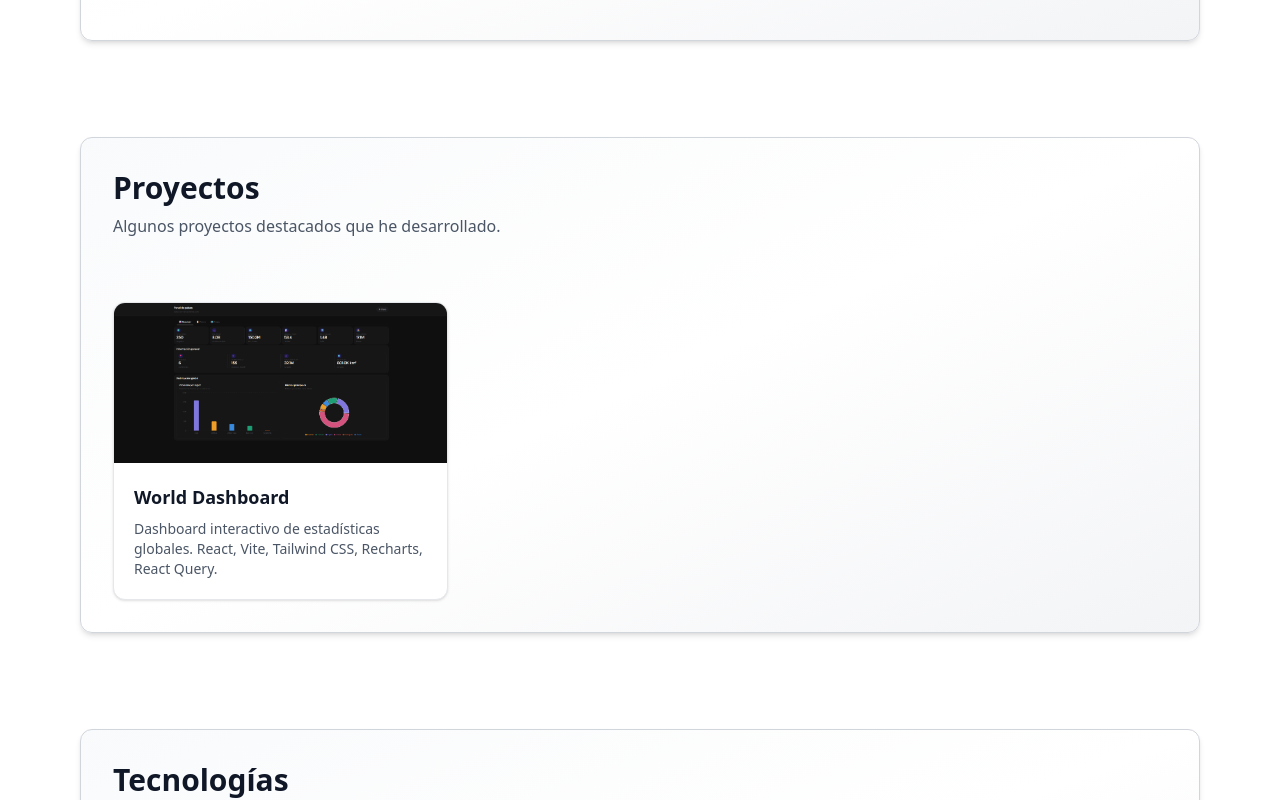
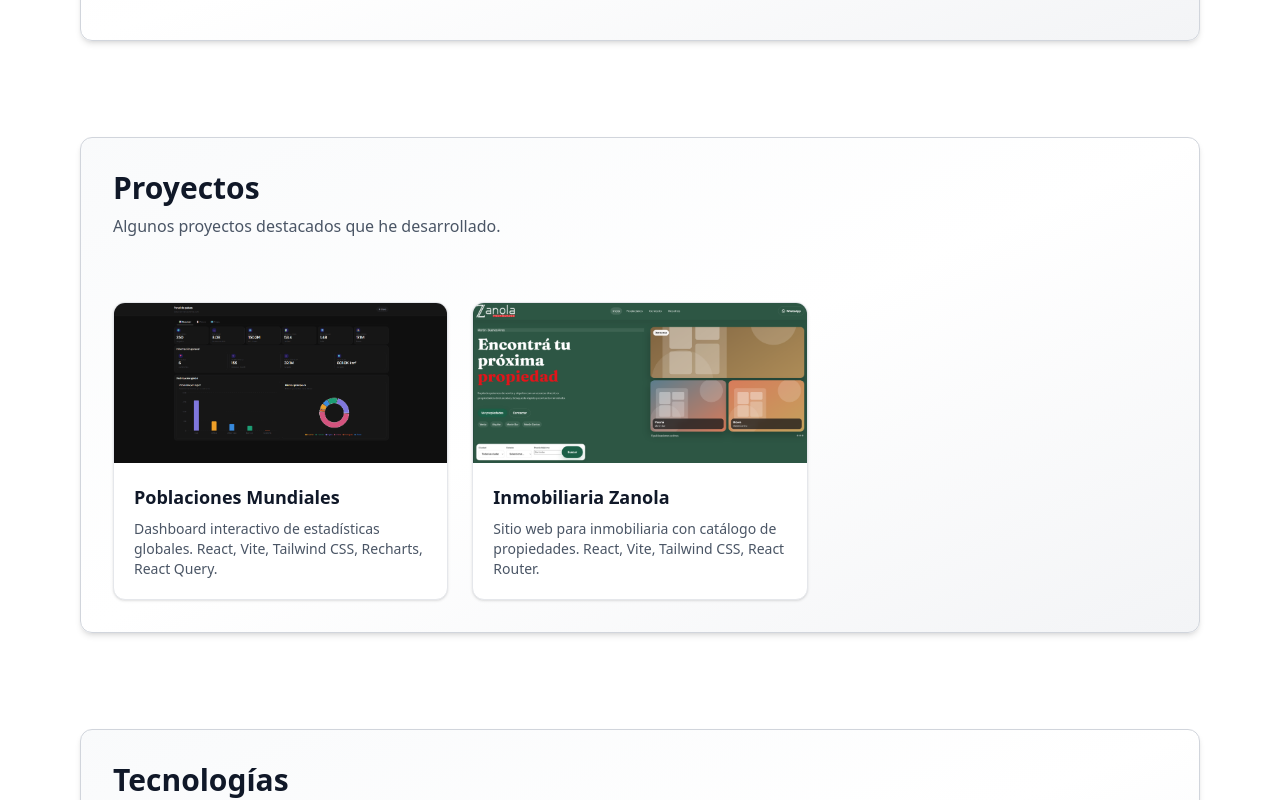
Before and after one commit to InakiFarinas/portfolio, a React (Vite) app: page / in a window 1280 px wide. Shown: the part 449-1249 px from the top of the page. Built offline with nearby package versions, Linux system fonts and the light colour scheme.

Commit message:
Add new project

```diff
--- a/src/components/Projects.tsx
+++ b/src/components/Projects.tsx
@@ -4,11 +4,19 @@ import SectionContainer from "./SectionContainer";
 const proyectos = [
 	{
 		id: 1,
-		nombre: "World Dashboard",
+		nombre: "Poblaciones Mundiales",
 		descripcion:
 			"Dashboard interactivo de estadísticas globales. React, Vite, Tailwind CSS, Recharts, React Query.",
 		url: "https://world-dashboard-smoky.vercel.app",
 		imagen: "/WorldDashboard.png",
+	},
+	{
+		id: 2,
+		nombre: "Inmobiliaria Zanola",
+		descripcion:
+			"Sitio web para inmobiliaria con catálogo de propiedades. React, Vite, Tailwind CSS, React Router.",
+		url: "https://inmobiliaria-zanola.vercel.app",
+		imagen: "/InmobiliariaZanola.png",
 	},
 ];
 
```
Also changed, not shown: public/InmobiliariaZanola.png (added), public/inmobiliaria.jpg (deleted).
